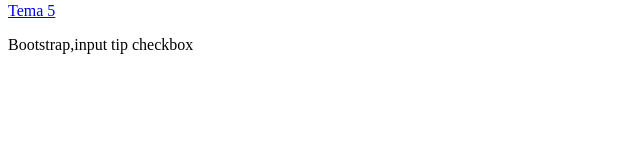
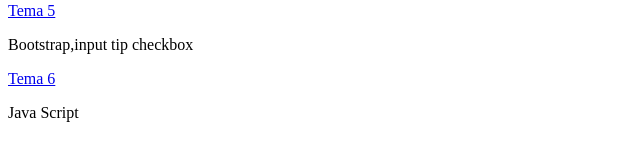
Before and after one commit to Roxa03/Boogit, a plain HTML site: page index.html in a window 1280 px wide. Shown: the part 350-506 px from the top of the page, without its empty margins (0-640 px from the left). Drawn offline with Linux system fonts and the light colour scheme.

Commit message:
Update index.html

```diff
--- a/index.html
+++ b/index.html
@@ -15,5 +15,7 @@
    <p>Pozitionare , slider imagini doar din CSS
    <p><a href="teme/tema5">Tema 5</a></p>
    <p>Bootstrap,input tip checkbox</p>
+   <p><a href="teme/tema6">Tema 6</a></p>
+   <p>Java Script</p>
 </body>
 </html>
```
